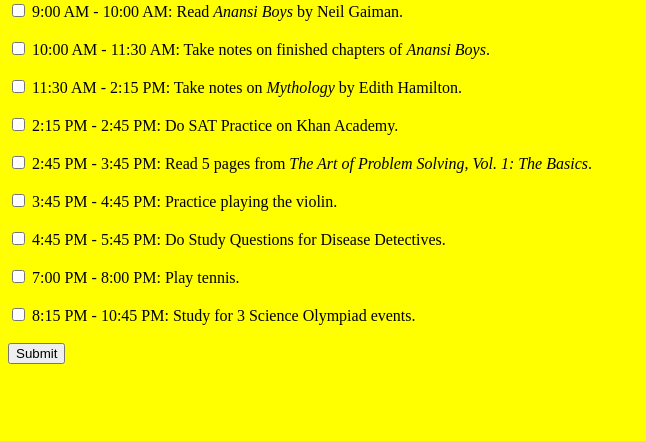
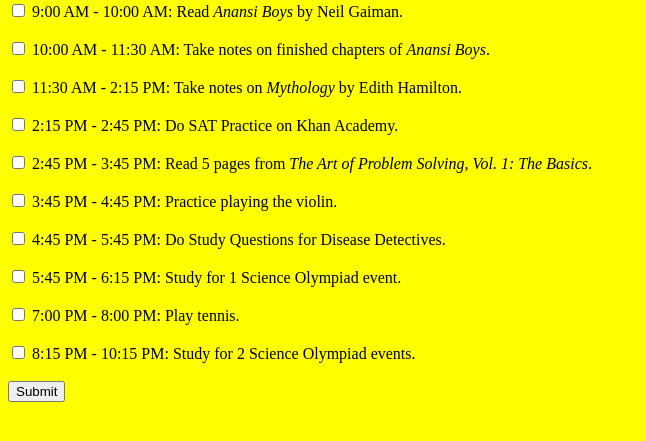
Before and after one commit to spantham/spantham.github.io, a plain HTML site: page index.html in a window 1280 px wide. Shown: the part 79-520 px from the top of the page, without its empty margins (0-646 px from the left). Drawn offline with Linux system fonts and the light colour scheme.

Commit message:
Add another checkbox for Olympiad

```diff
--- a/index.html
+++ b/index.html
@@ -28,10 +28,12 @@
             <label for="task6"> 3:45 PM - 4:45 PM: Practice playing the violin.</label><br><br>
             <input type="checkbox" id="addition" name="addition" value="Questions">
             <label for="addition"> 4:45 PM - 5:45 PM: Do Study Questions for Disease Detectives.</label><br><br>
+            <input type="checkbox" id="addition2" name="addition2" value="Olympiad1">
+            <label for="addition2">5:45 PM - 6:15 PM: Study for 1 Science Olympiad event.</label><br><br>
             <input type="checkbox" id="task7" name="task7" value="Tennis">
             <label for="task7"> 7:00 PM - 8:00 PM: Play tennis.</label><br><br>
             <input type="checkbox" id="task8" name="task8" value="Olympiad">
-            <label for="task8"> 8:15 PM - 10:45 PM: Study for 3 Science Olympiad events.</label><br>
+            <label for="task8"> 8:15 PM - 10:15 PM: Study for 2 Science Olympiad events.</label><br>
             <br>
             <input type="submit" value="Submit">
         </form>
```
